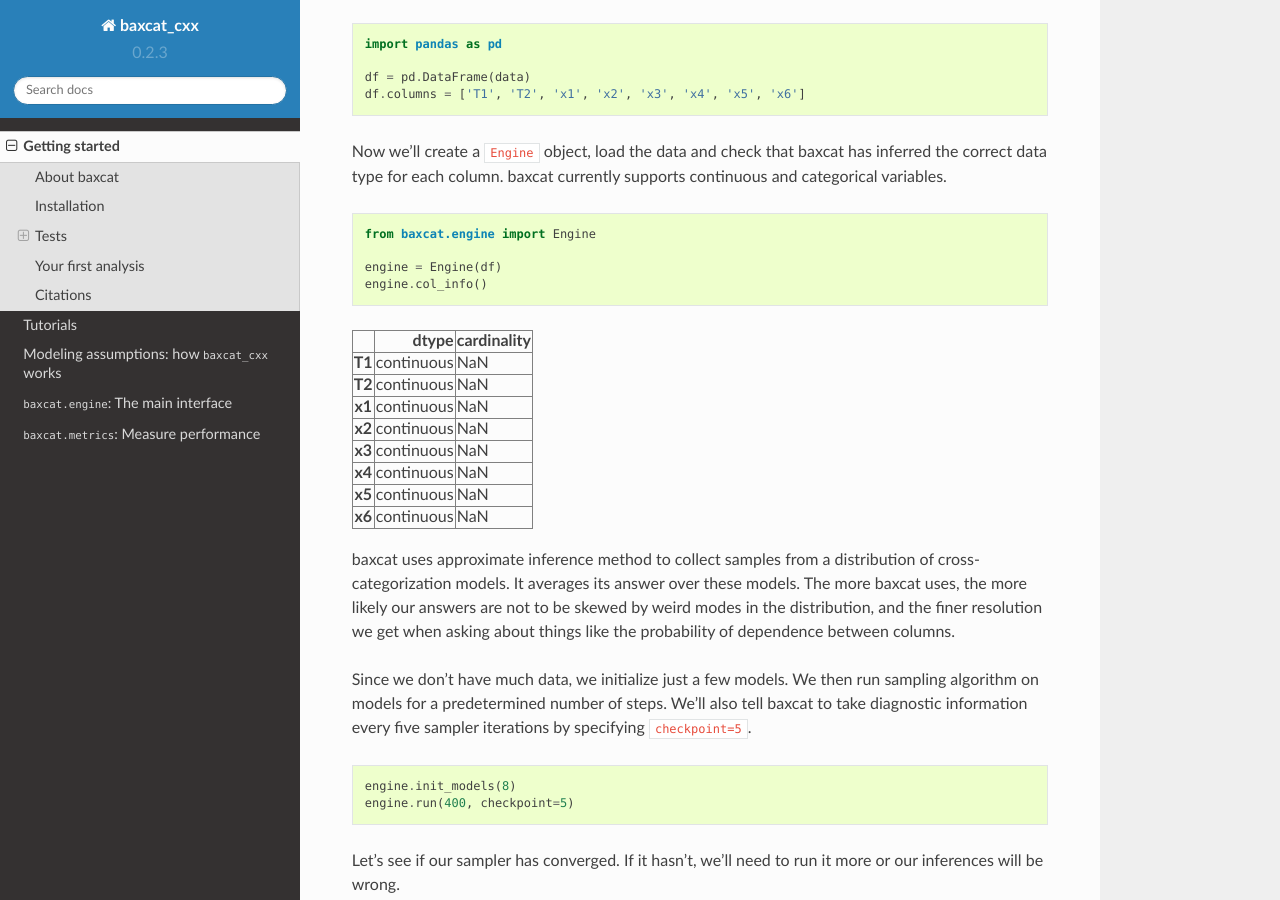
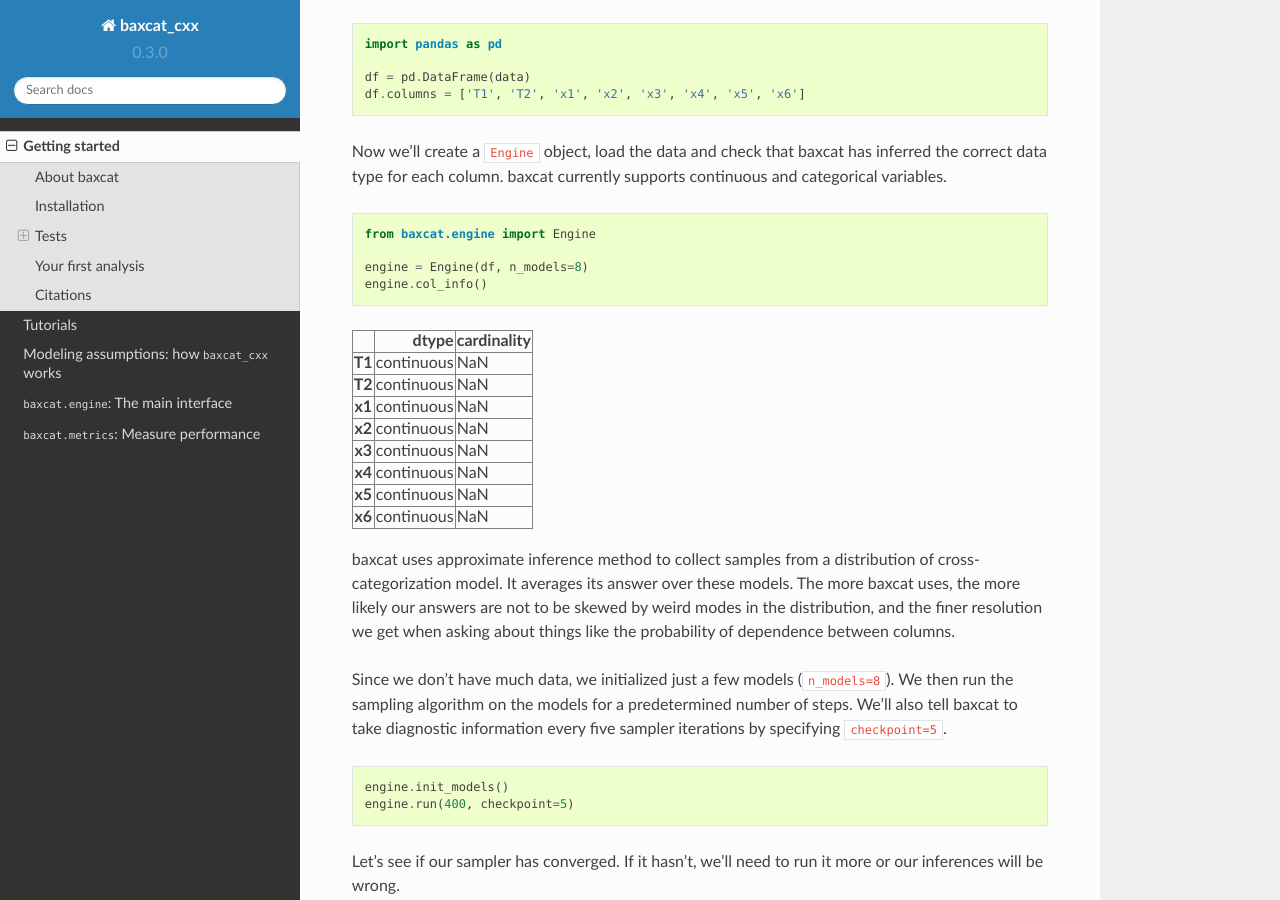
Before and after one commit to BaxterEaves/baxcat_cxx, a Sphinx documentation site: the page built from doc/getting_started.rst, in a window 1280 px wide and 900 px high, scrolled down 1884 px. Built offline with Sphinx 7.4.7 and the Read the Docs theme 2.0.0, drawn with Linux system fonts in a browser that asks for light colours; pages that are not in the unit, such as notebooks, are missing from menus.

Commit message:
Updated docs and bumped version number

```diff
--- a/doc/conf.py
+++ b/doc/conf.py
@@ -42,6 +42,7 @@
     'sphinx.ext.autodoc',
     'sphinx.ext.mathjax',
     'sphinx.ext.viewcode',
+    'sphinx.ext.autosummary',
     'numpydoc',
 ]
 
@@ -71,9 +72,9 @@
 # built documents.
 #
 # The short X.Y version.
-version = '0.2.3'
+version = '0.3.0'
 # The full version, including alpha/beta/rc tags.
-release = '0.2.3'
+release = '0.3.0'
 
 # The language for content autogenerated by Sphinx. Refer to documentation
 # for a list of supported languages.
@@ -355,3 +356,6 @@
 # -- autodoc options --------------------------------------------------------
 autoclass_content = 'both'
 autodoc_member_order = 'bysource'
+
+# -- numpydoc options --------------------------------------------------------
+numpydoc_show_class_members = False
--- a/doc/getting_started.rst
+++ b/doc/getting_started.rst
@@ -6,13 +6,13 @@
 ------------
 
 baxcat is a scaleable and correct implementation of cross-categoization.
-Cross-categoization [Crosscat2011]_ assigns a joint probability distribution to a table
-of data by grouping columns into *views* and, within views, grouping
-rows into *categories*. The user does not need to supply the number of
-view or catgories, and data to need not obey any assunptions of
-linearity or the like. baxcat allows you to find outliers, simulate and
-calulate the probabilites of hypothetical events, impute missing data,
-identify and charachterize the dependencies between variables, and more.
+Cross-categoization [Crosscat2011]_ assigns a joint probability distribution to
+a table of data by grouping columns into *views* and, within views, grouping
+rows into *categories*. The user does not need to supply the number of view or
+catgories, and data to need not obey any assunptions of linearity or the like.
+baxcat allows you to find outliers, simulate and calulate the probabilites of
+hypothetical events, impute missing data, identify and charachterize the
+dependencies between variables, and more.
 
 Installation
 ------------
@@ -114,7 +114,7 @@
 
     from baxcat.engine import Engine
 
-    engine = Engine(df)
+    engine = Engine(df, n_models=8)
     engine.col_info()
 
 
@@ -179,20 +179,20 @@
 
 
 baxcat uses approximate inference method to collect samples from a
-distribution of cross-categorization models. It averages its answer over
+distribution of cross-categorization model. It averages its answer over
 these models. The more baxcat uses, the more likely our answers are not
 to be skewed by weird modes in the distribution, and the finer
 resolution we get when asking about things like the probability of
 dependence between columns.
 
-Since we don't have much data, we initialize just a few models. We then
-run sampling algorithm on models for a predetermined number of steps.
-We'll also tell baxcat to take diagnostic information every five sampler
-iterations by specifying ``checkpoint=5``.
+Since we don't have much data, we initialized just a few models
+(``n_models=8``). We then run the sampling algorithm on the models for a
+predetermined number of steps.  We'll also tell baxcat to take diagnostic
+information every five sampler iterations by specifying ``checkpoint=5``.
 
 .. code:: python
 
-    engine.init_models(8)
+    engine.init_models()
     engine.run(400, checkpoint=5)
 
 Let's see if our sampler has converged. If it hasn't, we'll need to run
--- a/setup.py
+++ b/setup.py
@@ -54,7 +54,7 @@
 
 setup(
     name='baxcat',
-    version='0.2.3',
+    version='0.3.0',
     author='Baxter S. Eaves Jr.',
     url='TBA',
     long_description='TBA.',
```
Also changed, not shown: doc/index.rst (+10 -4 lines), doc/tutorial.rst (+7 -6 lines).
